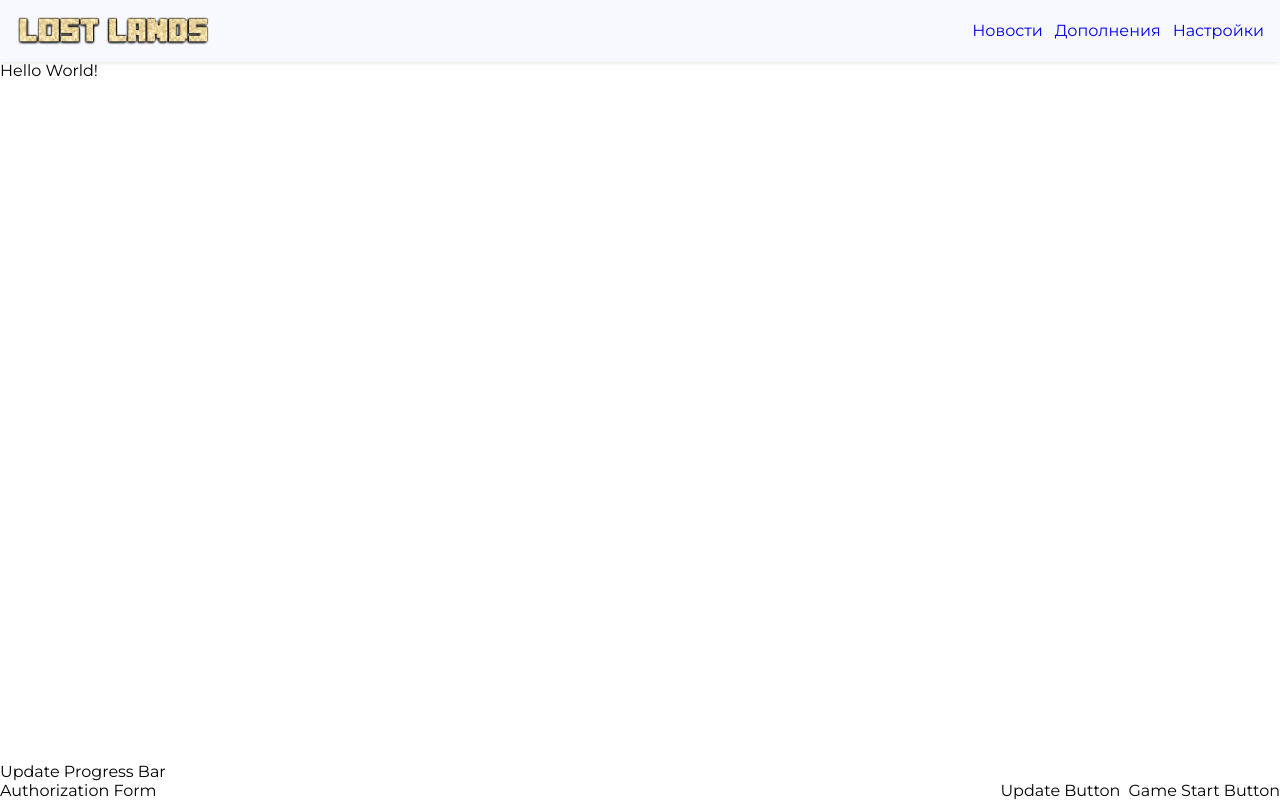
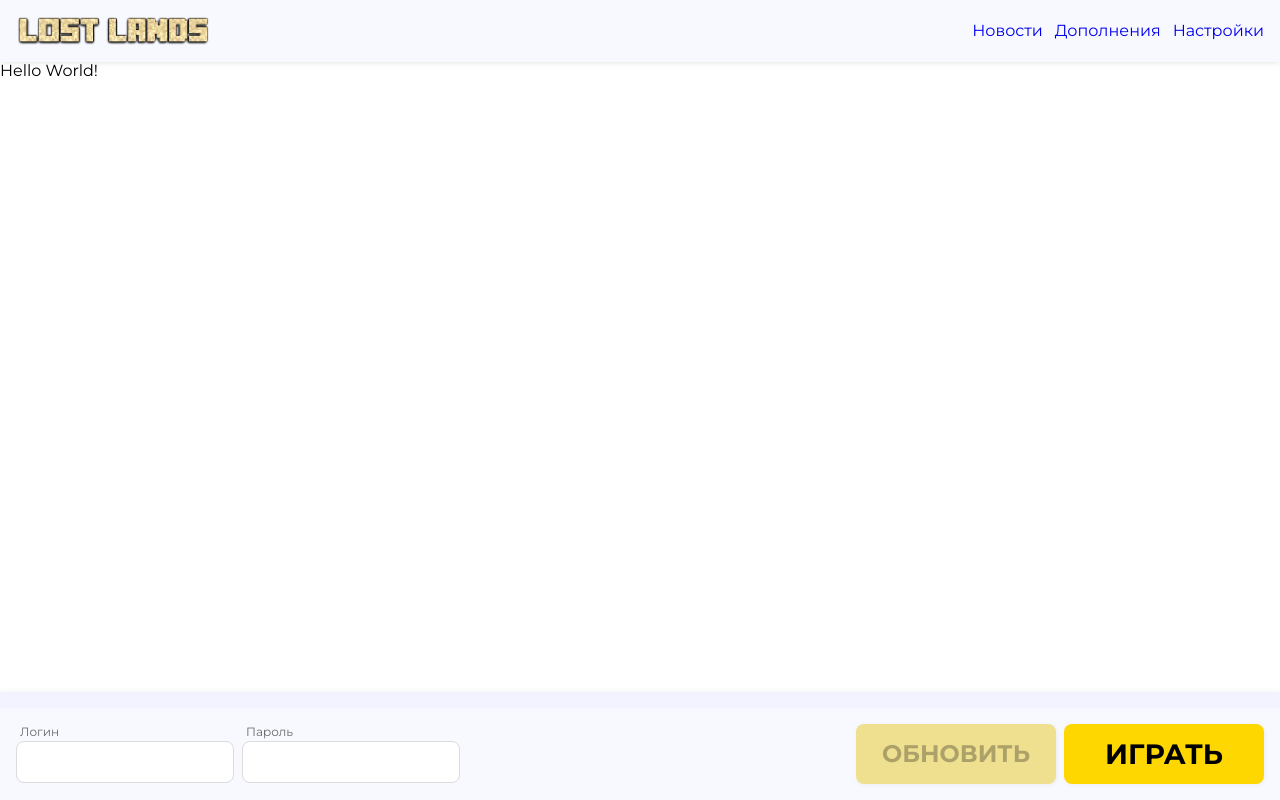
Before and after one commit to RusFeniks/ll-launcher, a Next.js app: page / in a window 1280 px wide. Built offline with nearby package versions, Linux system fonts and the light colour scheme.

Commit message:
Стилизованы элементы футера

```diff
--- a/src/component/authorization/authorization.component.tsx
+++ b/src/component/authorization/authorization.component.tsx
@@ -1,10 +1,16 @@
-import classNames from "classnames";
 import style from "./authorization.styles.module.scss";
 
 export default function Authorization() {
   return (
-    <div className={classNames(style["authorization"])}>
-        Authorization Form
-    </div>
+    <form className={style["authorization"]}>
+      <div>
+        <label className={style["authorization__label"]}>Логин</label>
+        <input type="text" className={style["authorization__input"]} />
+      </div>
+      <div>
+        <label className={style["authorization__label"]}>Пароль</label>
+        <input type="password" className={style["authorization__input"]} />
+      </div>
+    </form>
   );
 }
--- a/src/component/authorization/authorization.styles.module.scss
+++ b/src/component/authorization/authorization.styles.module.scss
@@ -0,0 +1,31 @@
+.authorization {
+    display: flex;
+    gap: 8px;
+
+    &__label {
+        font-size: 12px;
+        color: dimgrey;
+        padding: 0 4px 2px;
+        display: block;
+    }
+
+    &__input {
+        background: white;
+        border: none;
+        border-radius: 8px;
+        font-size: 16px;
+        width: 200px;
+        height: 40px;
+        display: flex;
+        justify-content: flex-start;
+        align-items: center;
+        padding: 0 8px;
+        border: 1px solid gainsboro;
+        outline: none;
+        transition: border-color .25s;
+
+        &:focus {
+            border-color: darken(gainsboro, 20%);
+        }
+    }
+}
--- a/src/component/footer/footer.styles.module.scss
+++ b/src/component/footer/footer.styles.module.scss
@@ -1,11 +1,15 @@
 .footer {
+    background: ghostwhite;
+    box-shadow: 0 -1px 5px rgba(black, .05);
     display: flex;
     flex-direction: column;
 
     &__row {
         display: flex;
         flex-direction: row;
+        align-items: center;
         justify-content: space-between;
+        padding: 16px;
     }
 
     &__controls {
--- a/src/component/game-start-button/game-start-button.component.tsx
+++ b/src/component/game-start-button/game-start-button.component.tsx
@@ -3,8 +3,8 @@ import style from "./game-start-button.styles.module.scss";
 
 export default function GameStartButton() {
   return (
-    <div className={classNames(style["game-start-button"])}>
-        Game Start Button
-    </div>
+    <button className={classNames(style["game-start-button"])}>
+      Играть
+    </button>
   );
 }
--- a/src/component/game-start-button/game-start-button.styles.module.scss
+++ b/src/component/game-start-button/game-start-button.styles.module.scss
@@ -0,0 +1,26 @@
+$button-color: gold;
+
+.game-start-button {
+    font-weight: bold;
+    text-transform: uppercase;
+    background: $button-color;
+    border: none;
+    border-radius: 8px;
+    box-shadow: 1px 1px 4px rgba(black, .05);
+    width: 200px;
+    height: 60px;
+    font-size: 28px;
+    display: flex;
+    justify-content: center;
+    align-items: center;
+    cursor: pointer;
+    transition: background-color .25s;
+
+    &:hover {
+        background-color: lighten($button-color, 15%);
+    }
+
+    &:active {
+        background-color: darken($button-color, 15%);
+    }
+}
--- a/src/component/update-button/update-button.component.tsx
+++ b/src/component/update-button/update-button.component.tsx
@@ -3,8 +3,8 @@ import style from "./update-button.styles.module.scss";
 
 export default function UpdateButton() {
   return (
-    <div className={classNames(style["update-button"])}>
-        Update Button
-    </div>
+    <button className={classNames(style["update-button"])} disabled>
+      ОБНОВИТЬ
+    </button>
   );
 }
--- a/src/component/update-button/update-button.styles.module.scss
+++ b/src/component/update-button/update-button.styles.module.scss
@@ -0,0 +1,31 @@
+$button-color: gold;
+
+.update-button {
+    font-weight: bold;
+    text-transform: uppercase;
+    background: $button-color;
+    border: none;
+    border-radius: 8px;
+    box-shadow: 1px 1px 4px rgba(black, .05);
+    width: 200px;
+    height: 60px;
+    font-size: 24px;
+    display: flex;
+    justify-content: center;
+    align-items: center;
+    cursor: pointer;
+    transition: background-color .25s;
+
+    &:hover {
+        background-color: lighten($button-color, 15%);
+    }
+
+    &:active {
+        background-color: darken($button-color, 15%);
+    }
+
+    &:disabled {
+        cursor: default;
+        background-color: desaturate(lighten($button-color, 25%), 25%);
+    }
+}
--- a/src/component/update-progress-bar/update-progress-bar.component.tsx
+++ b/src/component/update-progress-bar/update-progress-bar.component.tsx
@@ -3,8 +3,11 @@ import style from "./update-progress-bar.style.module.scss";
 
 export default function UpdateProgressBar() {
   return (
-    <div className={classNames(style["update-progress-bar"])}>
-        Update Progress Bar
-    </div>
+    <div
+      className={classNames(
+        style["update-progress-bar"],
+        style["update-progress-bar--disabled"]
+      )}
+    ></div>
   );
 }
--- a/src/component/update-progress-bar/update-progress-bar.style.module.scss
+++ b/src/component/update-progress-bar/update-progress-bar.style.module.scss
@@ -0,0 +1,9 @@
+.update-progress-bar {
+    width: 100%;
+    height: 16px;
+    background: linear-gradient(90deg, gold 0%, gold 20%, white 20%, white 100%);
+
+    &--disabled {
+        background: darken(ghostwhite, 1%);
+    }
+}
```
